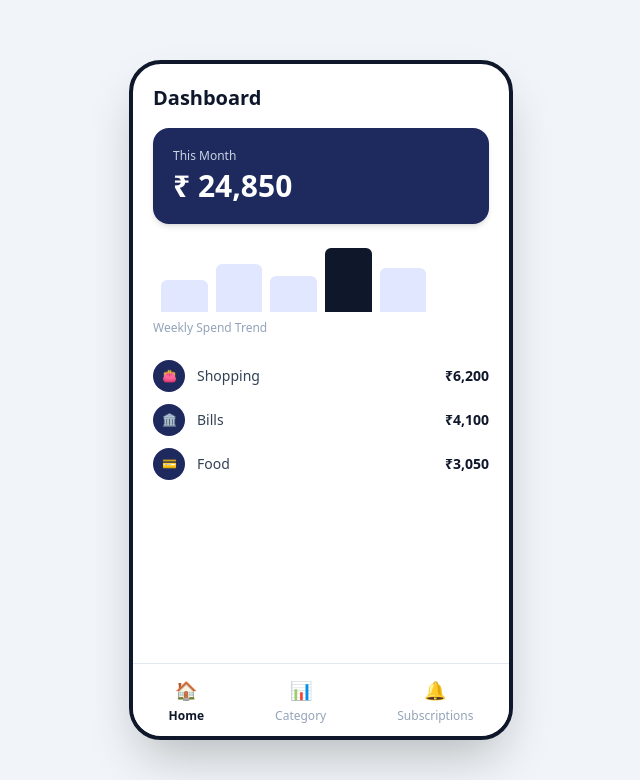
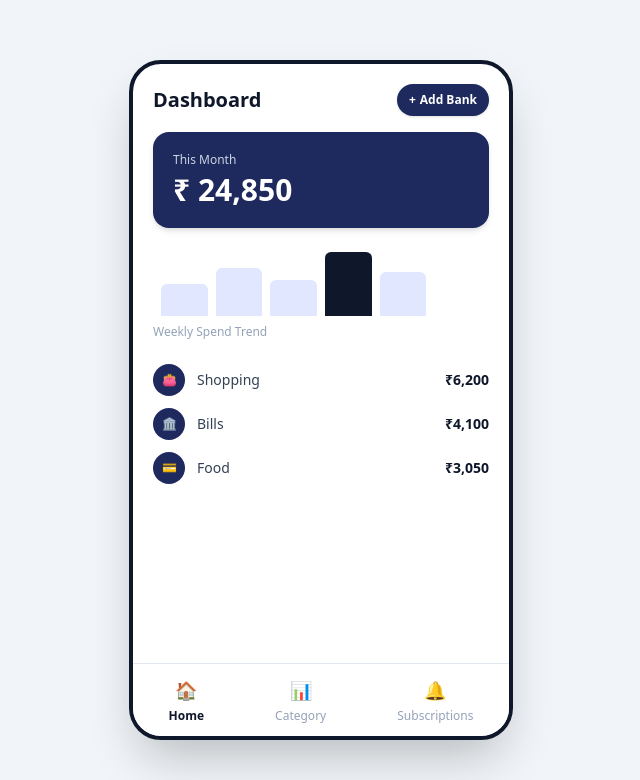
Before and after one commit to santhoshsathish123/fingaurd-ai-prototype, a Flask app: page /dashboard in a window 1280 px wide. Shown: the top 780 px of the page, without its empty margins (319-959 px from the left). Run offline with Flask 3, Linux system fonts and the light colour scheme; a user stored in the database is signed in; data that the repository does not hold is empty; some libraries are stand-ins or nearby versions.

Commit message:
Add bank account button and connection modal on dashboard

```diff
--- a/templates/dashboard.html
+++ b/templates/dashboard.html
@@ -20,13 +20,22 @@
 
             <!-- 1. DASHBOARD TAB -->
             <div id="tab-dashboard" class="tab-content space-y-4">
-                <h2 class="text-xl font-bold text-slate-900">Dashboard</h2>
 
+                <!-- Header with Add Bank Account Button -->
+                <div class="flex justify-between items-center">
+                    <h2 class="text-xl font-bold text-slate-900">Dashboard</h2>
+                    <button onclick="toggleBankModal(true)" class="navy-card text-white text-xs font-semibold py-2 px-3 rounded-full flex items-center gap-1 hover:bg-indigo-900 transition shadow">
+                        <span>+</span> Add Bank
+                    </button>
+                </div>
+
+                <!-- This Month Total Card -->
                 <div class="navy-card text-white p-5 rounded-2xl shadow-md">
                     <p class="text-xs text-slate-300 font-medium">This Month</p>
                     <h1 class="text-3xl font-bold mt-1">₹ 24,850</h1>
                 </div>
 
+                <!-- Weekly Spend Trend Bar Chart -->
                 <div class="py-2">
                     <div class="flex items-end justify-between h-16 px-2 gap-2">
                         <div class="w-full bg-indigo-100 rounded-t-md h-8"></div>
@@ -39,6 +48,7 @@
                     <p class="text-xs text-slate-400 font-medium mt-2">Weekly Spend Trend</p>
                 </div>
 
+                <!-- Category Summary List -->
                 <div class="space-y-3">
                     <div class="flex justify-between items-center text-sm">
                         <div class="flex items-center gap-3">
@@ -173,8 +183,22 @@
 
         </div>
 
-        <!-- BOTTOM NAVIGATION BAR (3 OPTIONS) -->
-        <nav class="absolute bottom-0 left-0 right-0 bg-white border-t border-slate-200 flex justify-around py-3">
+        <!-- ADD BANK ACCOUNT MODAL POPUP -->
+        <div id="bank-modal" class="hidden absolute inset-0 bg-slate-900/60 backdrop-blur-sm z-50 flex items-end">
+            <div class="bg-white w-full rounded-t-3xl p-5 space-y-4 animate-slide-up shadow-2xl">
+                <div class="flex justify-between items-center">
+                    <h3 class="text-base font-bold text-slate-900">Link Your Bank Account</h3>
+                    <button onclick="toggleBankModal(false)" class="text-slate-400 text-sm font-bold p-1">✕</button>
+                </div>
+                <p class="text-xs text-slate-500">Connect securely via Plaid API to auto-sync transactions and detect fraud.</p>
+                <button class="w-full navy-card text-white py-3 rounded-xl font-bold text-xs shadow-md">
+                    Connect Account with Plaid
+                </button>
+            </div>
+        </div>
+
+        <!-- BOTTOM NAVIGATION BAR -->
+        <nav class="absolute bottom-0 left-0 right-0 bg-white border-t border-slate-200 flex justify-around py-3 z-10">
             <button onclick="switchTab('dashboard')" id="btn-dashboard" class="flex flex-col items-center gap-1 text-xs font-bold text-slate-900">
                 <span class="text-lg">🏠</span>
                 Home
@@ -191,26 +215,28 @@
 
     </div>
 
-    <!-- TAB SWITCHING SCRIPT -->
+    <!-- UI INTERACTION SCRIPTS -->
     <script>
         function switchTab(tabName) {
-            // Hide all tabs
             document.querySelectorAll('.tab-content').forEach(tab => tab.classList.add('hidden'));
-
-            // Reset button styles
-            const navButtons = document.querySelectorAll('nav button');
-            navButtons.forEach(btn => {
+            document.querySelectorAll('nav button').forEach(btn => {
                 btn.classList.remove('text-slate-900', 'font-bold');
                 btn.classList.add('text-slate-400', 'font-medium');
             });
 
-            // Show selected tab
             document.getElementById('tab-' + tabName).classList.remove('hidden');
-
-            // Highlight active button
             const activeBtn = document.getElementById('btn-' + tabName);
             activeBtn.classList.remove('text-slate-400', 'font-medium');
             activeBtn.classList.add('text-slate-900', 'font-bold');
+        }
+
+        function toggleBankModal(show) {
+            const modal = document.getElementById('bank-modal');
+            if (show) {
+                modal.classList.remove('hidden');
+            } else {
+                modal.classList.add('hidden');
+            }
         }
     </script>
 
```
